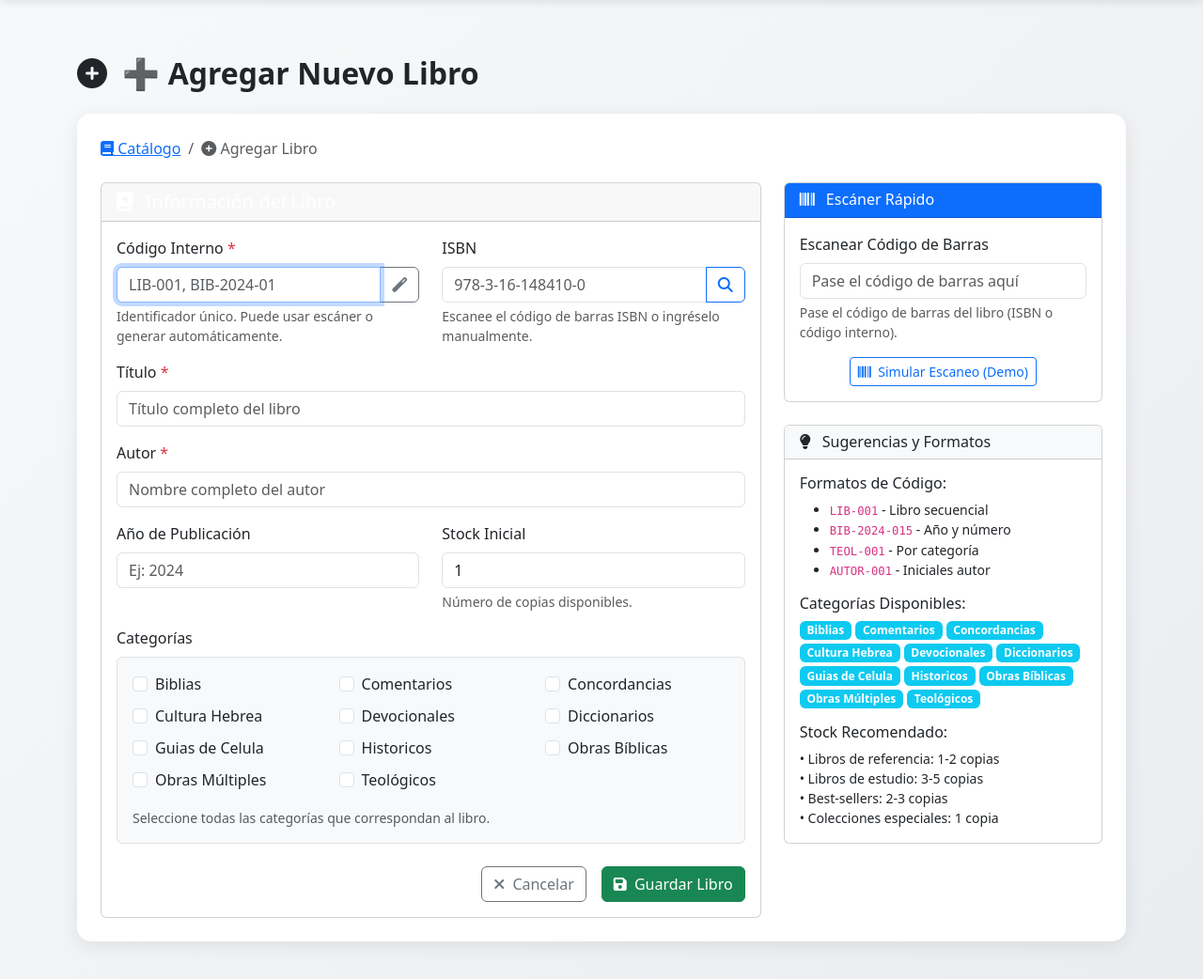
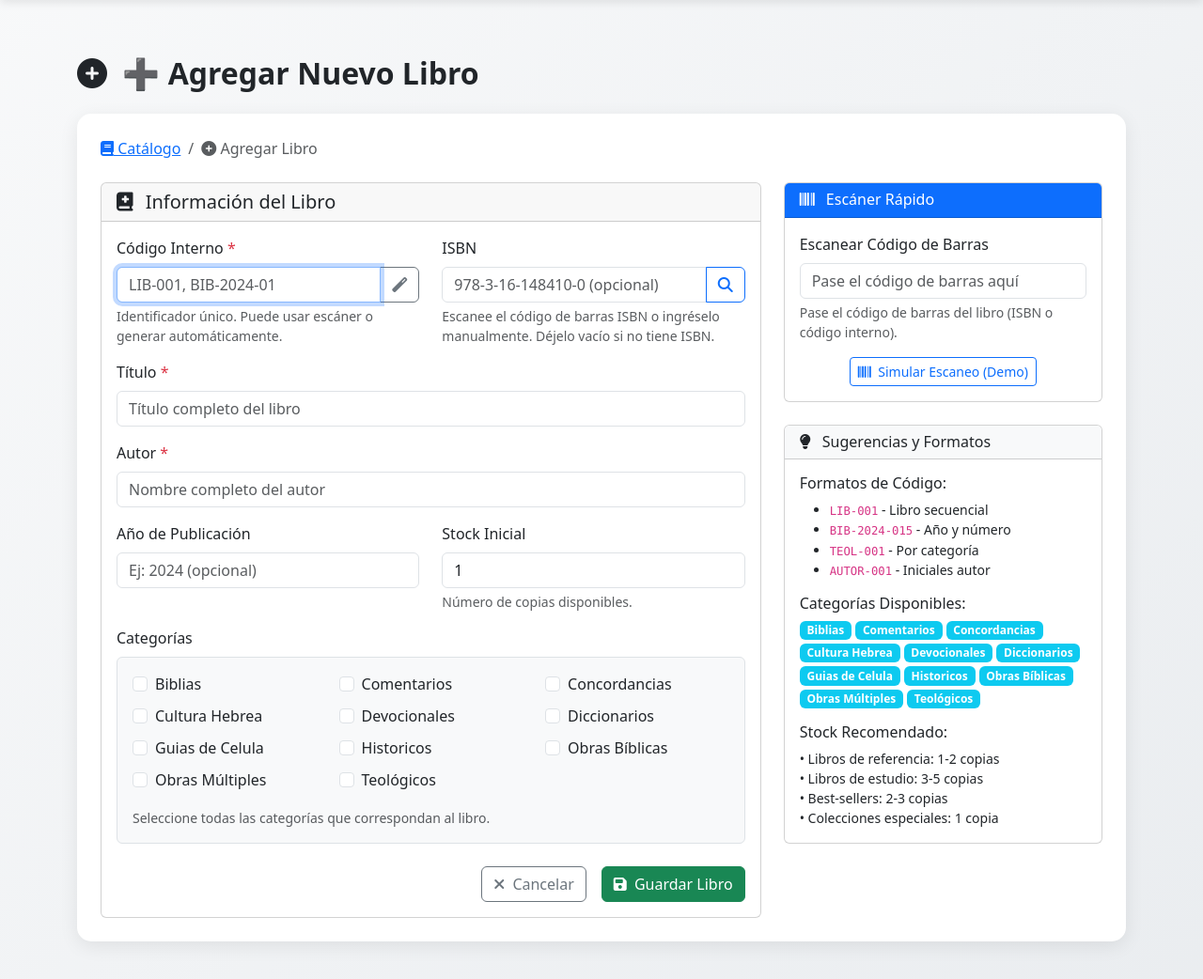
Before and after one commit to Dartronel13/Gestion_Libros_Elim_TO, a PHP site: page /agregar_libro.php in a window 1280 px wide. Shown: the part 81-1123 px from the top of the page at 94% size. Run offline with PHP 8.4, Linux system fonts and the light colour scheme; data comes from the database, SQL or seed files in the repository; some libraries are stand-ins or nearby versions.

Commit message:
agrego isb correhido de nuevo

```diff
--- a/gestion_libros_iglesia/agregar_libro.php
+++ b/gestion_libros_iglesia/agregar_libro.php
@@ -54,7 +54,11 @@ if ($_SERVER['REQUEST_METHOD'] === 'POST' && isset($_POST['agregar_libro'])) {
     $titulo = trim($_POST['titulo'] ?? '');
     $autor = trim($_POST['autor'] ?? '');
     $ano_publicacion = !empty($_POST['ano_publicacion']) ? intval($_POST['ano_publicacion']) : null;
-    $isbn = trim($_POST['isbn'] ?? '');
+
+    // MODIFICACIÓN IMPORTANTE: Procesar ISBN para que sea NULL cuando esté vacío
+    $isbn_raw = trim($_POST['isbn'] ?? '');
+    $isbn = ($isbn_raw === '') ? null : $isbn_raw;
+
     $stock = intval($_POST['stock'] ?? 1);
     $categorias_seleccionadas = $_POST['categorias'] ?? [];
 
@@ -80,8 +84,8 @@ if ($_SERVER['REQUEST_METHOD'] === 'POST' && isset($_POST['agregar_libro'])) {
         }
     }
 
-    // 3. Validar ISBN único (si se proporciona)
-    if (!empty($isbn)) {
+    // 3. Validar ISBN único (solo si no es NULL)
+    if ($isbn !== null) {
         $sql_check_isbn = "SELECT id, codigo_interno, titulo FROM libros WHERE isbn = ? AND activo = 1";
         $stmt_check_isbn = $db->query($sql_check_isbn, [$isbn]);
         $result_check_isbn = mysqli_stmt_get_result($stmt_check_isbn);
@@ -112,18 +116,37 @@ if ($_SERVER['REQUEST_METHOD'] === 'POST' && isset($_POST['agregar_libro'])) {
             // Iniciar transacción
             mysqli_begin_transaction($link);
 
+            // MODIFICACIÓN IMPORTANTE: Preparar los valores para la inserción
+            $valores_insert = [
+                $codigo_interno,
+                $titulo,
+                $autor,
+                $ano_publicacion,
+                $isbn,  // Este puede ser NULL o string
+                $stock
+            ];
+
             // Insertar libro
             $sql_insert = "INSERT INTO libros (codigo_interno, titulo, autor, año_publicacion, isbn, stock)
                           VALUES (?, ?, ?, ?, ?, ?)";
-            $stmt_insert = $db->query($sql_insert, [
-                $codigo_interno, $titulo, $autor, $ano_publicacion, $isbn, $stock
-            ]);
+            $stmt_insert = mysqli_prepare($link, $sql_insert);
 
             if (!$stmt_insert) {
-                throw new Exception("Error al insertar el libro.");
+                throw new Exception("Error al preparar la consulta: " . mysqli_error($link));
+            }
+
+            // Determinar tipos de parámetros (isbn puede ser NULL)
+            $tipos = "sssisi"; // s=string, i=integer
+
+            // Para manejar NULL en MySQLi, necesitamos preparar los valores
+            mysqli_stmt_bind_param($stmt_insert, $tipos, ...$valores_insert);
+
+            if (!mysqli_stmt_execute($stmt_insert)) {
+                throw new Exception("Error al insertar el libro: " . mysqli_stmt_error($stmt_insert));
             }
 
             $id_libro = mysqli_insert_id($link);
+            mysqli_stmt_close($stmt_insert);
 
             // Asignar categorías
             if (!empty($categorias_seleccionadas)) {
@@ -198,7 +221,7 @@ ob_start();
     <div class="col-lg-8">
         <!-- FORMULARIO PRINCIPAL -->
         <div class="card">
-            <div class="card-header gradient-book text-white">
+            <div class="card-header gradient-book text-dark">
                 <h5 class="mb-0">
                     <i class="fas fa-book-medical me-2"></i>
                     Información del Libro
@@ -237,7 +260,7 @@ ob_start();
                                 <input type="text" class="form-control" id="isbn"
                                        name="isbn"
                                        value="<?php echo htmlspecialchars($_POST['isbn'] ?? ''); ?>"
-                                       placeholder="978-3-16-148410-0">
+                                       placeholder="978-3-16-148410-0 (opcional)">
                                 <button type="button" class="btn btn-outline-primary"
                                         onclick="buscarPorISBN()"
                                         title="Buscar información por ISBN">
@@ -245,7 +268,7 @@ ob_start();
                                 </button>
                             </div>
                             <div class="form-text">
-                                Escanee el código de barras ISBN o ingréselo manualmente.
+                                Escanee el código de barras ISBN o ingréselo manualmente. Déjelo vacío si no tiene ISBN.
                             </div>
                         </div>
                     </div>
@@ -281,7 +304,7 @@ ob_start();
                             <input type="number" class="form-control" id="ano_publicacion"
                                    name="ano_publicacion"
                                    value="<?php echo htmlspecialchars($_POST['ano_publicacion'] ?? ''); ?>"
-                                   placeholder="Ej: 2024"
+                                   placeholder="Ej: 2024 (opcional)"
                                    min="1000"
                                    max="<?php echo date('Y'); ?>">
                         </div>
@@ -518,8 +541,10 @@ document.addEventListener('DOMContentLoaded', function() {
             // Poner en campo ISBN
             inputISBN.value = isbnFormateado;
 
-            // Verificar si ya existe
-            verificarISBNExistente(isbnFormateado);
+            // Verificar si ya existe (solo si no está vacío)
+            if (isbnFormateado.trim() !== '') {
+                verificarISBNExistente(isbnFormateado);
+            }
 
             // Enfocar siguiente campo
             inputTitulo.focus();
@@ -726,6 +751,11 @@ document.addEventListener('DOMContentLoaded', function() {
                         isbn.substring(9, 12) + '-' +
                         isbn.substring(12);
         }
+
+        // Si después de formatear queda vacío, limpiar el campo
+        if (this.value.trim() === '') {
+            this.value = '';
+        }
     });
 });
 </script>
--- a/gestion_libros_iglesia/editar_libro.php
+++ b/gestion_libros_iglesia/editar_libro.php
@@ -401,7 +401,7 @@ ob_start();
     <div class="col-lg-8">
         <!-- FORMULARIO DE EDICIÓN -->
         <div class="card">
-            <div class="card-header gradient-book text-white">
+            <div class="card-header gradient-book text-dark">
                 <div class="d-flex justify-content-between align-items-center">
                     <h5 class="mb-0">
                         <i class="fas fa-edit me-2"></i>
```
